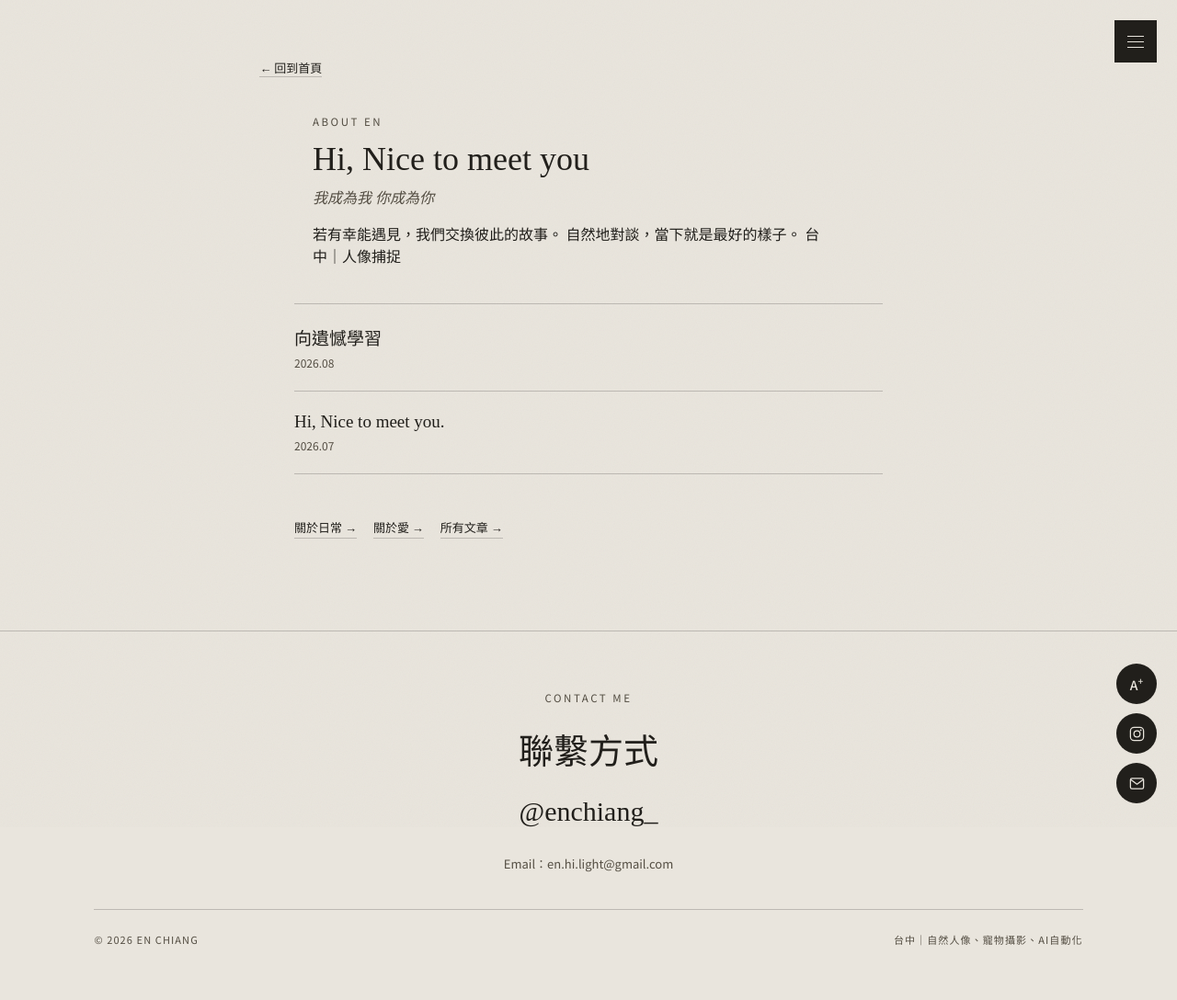
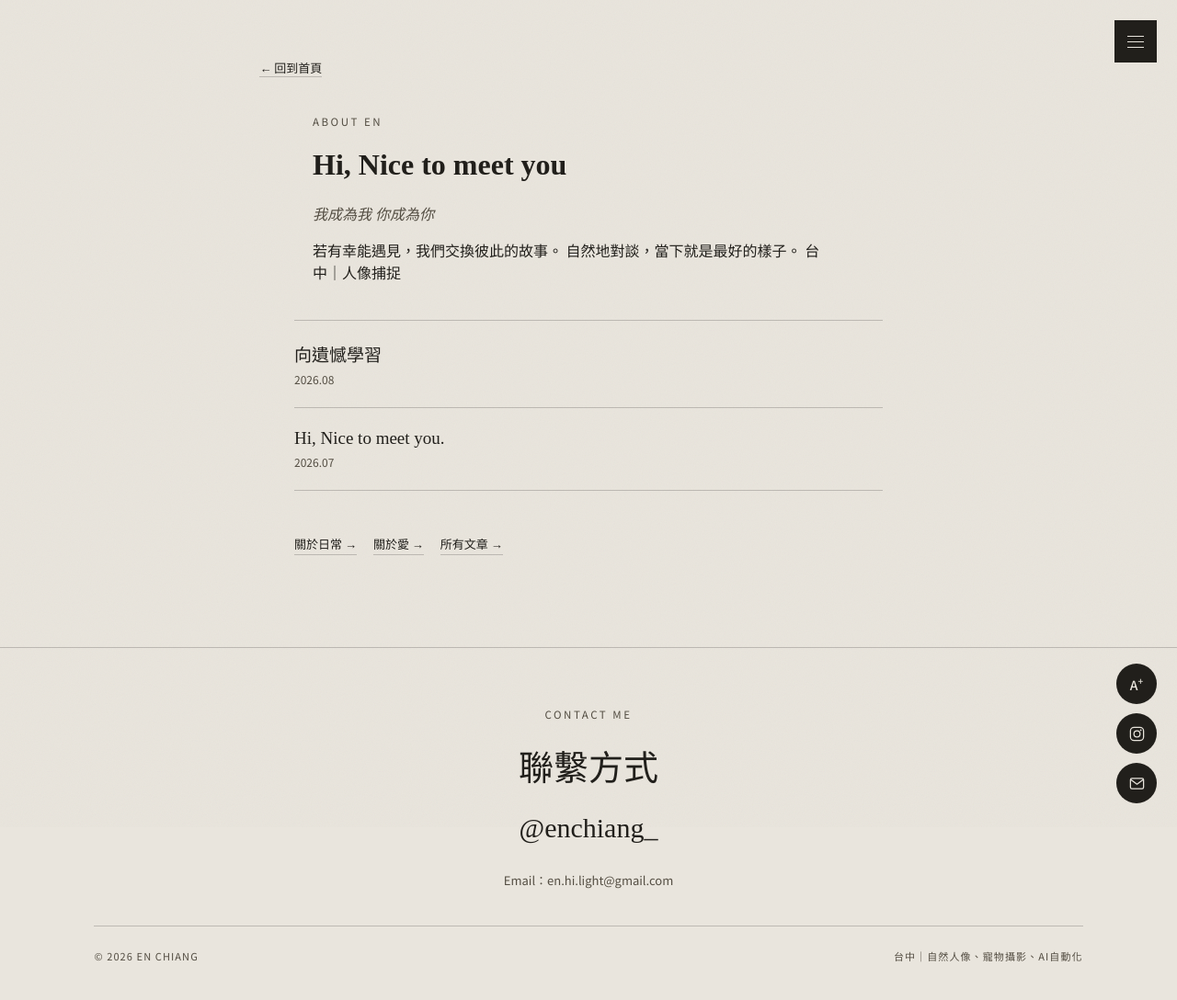
Before and after one commit to enchiang99/en-chiang-site-v2, a Jekyll site: the page built from portrait.html, in a window 1280 px wide. Shown: the whole page at 92% size. Built offline with Jekyll 4.4.1, drawn with Linux system fonts in a browser that asks for light colours.

Commit message:
Add files via upload

```diff
--- a/band.html
+++ b/band.html
@@ -12,7 +12,7 @@ description: "En Chiang，台中攝影師。樂團演出紀錄、生活側拍作
   <a class="article-back" href="{{ site.baseurl }}/">← 回到首頁</a>
   <div class="section-head" style="text-align:left; padding-top:0; margin-bottom:10px;">
     <div class="label">About Life</div>
-    <h2>{{ intro.title | default: "關於日常" }}</h2>
+    <h1>{{ intro.title | default: "關於日常" }}</h1>
     {% if intro.tagline %}<p style="font-family:'Noto Serif TC',serif; font-style:italic; color:var(--ink-soft); margin-top:8px;">{{ intro.tagline }}</p>{% endif %}
     {% if intro.desc_text %}
     <div class="desc" style="margin-top:14px; max-width:560px;">
--- a/pet.html
+++ b/pet.html
@@ -12,7 +12,7 @@ description: "En Chiang，台中寵物到府攝影。與貓咪一起成長的練
   <a class="article-back" href="{{ site.baseurl }}/">← 回到首頁</a>
   <div class="section-head" style="text-align:left; padding-top:0; margin-bottom:10px;">
     <div class="label">About Love</div>
-    <h2>{{ intro.title | default: "關於愛" }}</h2>
+    <h1>{{ intro.title | default: "關於愛" }}</h1>
     {% if intro.tagline %}<p style="font-family:'Noto Serif TC',serif; font-style:italic; color:var(--ink-soft); margin-top:8px;">{{ intro.tagline }}</p>{% endif %}
     {% if intro.desc_text %}
     <div class="desc" style="margin-top:14px; max-width:560px;">
--- a/portrait.html
+++ b/portrait.html
@@ -12,7 +12,7 @@ description: "En Chiang，台中攝影師。人像寫真、自然人像作品總
   <a class="article-back" href="{{ site.baseurl }}/">← 回到首頁</a>
   <div class="section-head" style="text-align:left; padding-top:0; margin-bottom:10px;">
     <div class="label">About EN</div>
-    <h2>{{ intro.title | default: "關於 EN" }}</h2>
+    <h1>{{ intro.title | default: "關於 EN" }}</h1>
     {% if intro.tagline %}<p style="font-family:'Noto Serif TC',serif; font-style:italic; color:var(--ink-soft); margin-top:8px;">{{ intro.tagline }}</p>{% endif %}
     {% if intro.desc_text %}
     <div class="desc" style="margin-top:14px; max-width:560px;">
```
